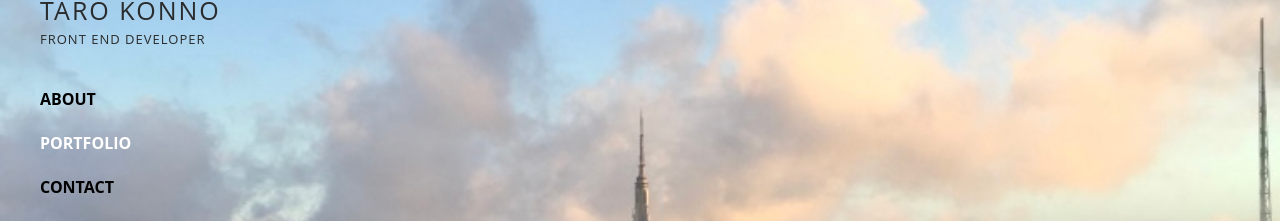
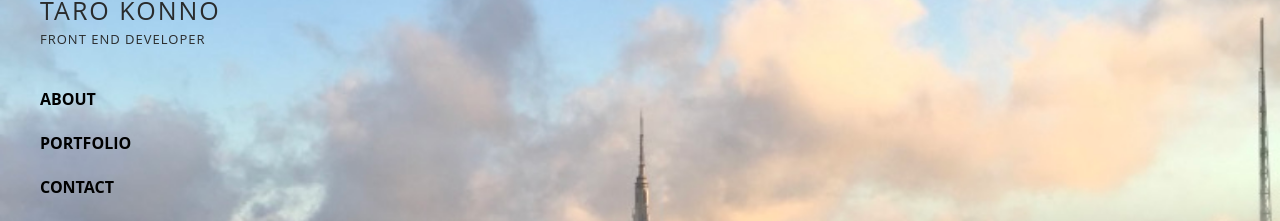
Before and after one commit to tarokonno/portfolio-2018, a React app: page /portfolio/1 in a window 1280 px wide. Shown: the part 119-340 px from the top of the page. Built offline with nearby package versions, Linux system fonts and the light colour scheme.

Commit message:
link to right path header

```diff
--- a/src/components/Header.js
+++ b/src/components/Header.js
@@ -12,9 +12,9 @@ const Header = () => (
 		</div>
 		<nav>
 			<ul>
-				<li><NavLink to='/about'>About</NavLink></li>
-				<li><NavLink to='/portfolio'>Portfolio</NavLink></li>
-				<li><NavLink to='/contact'>Contact</NavLink></li>
+				<li><NavLink to='/portfolio-2018/about'>About</NavLink></li>
+				<li><NavLink to='/portfolio-2018/portfolio'>Portfolio</NavLink></li>
+				<li><NavLink to='/portfolio-2018/contact'>Contact</NavLink></li>
 			</ul>
 		</nav>
 	</header>
```
